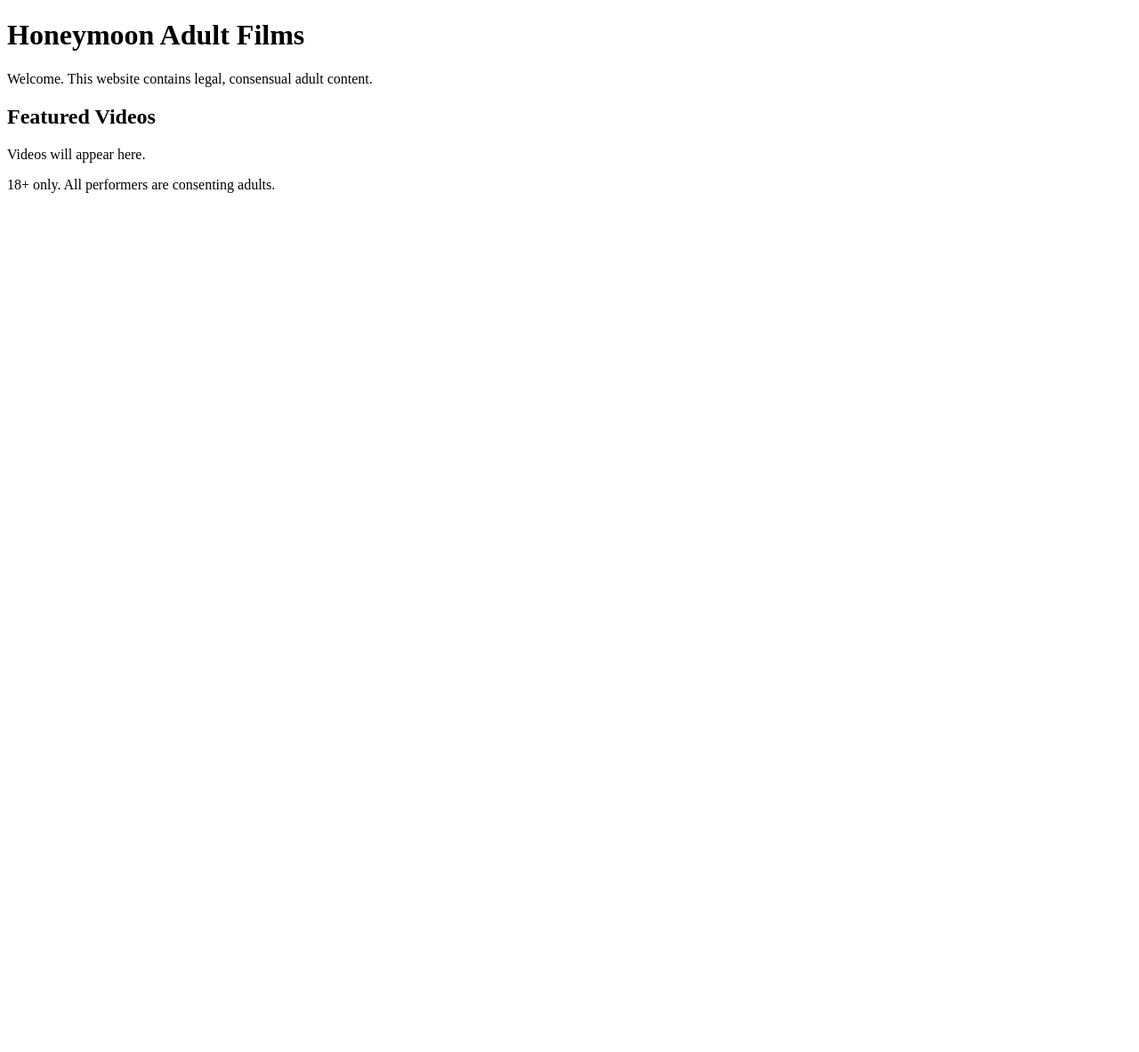
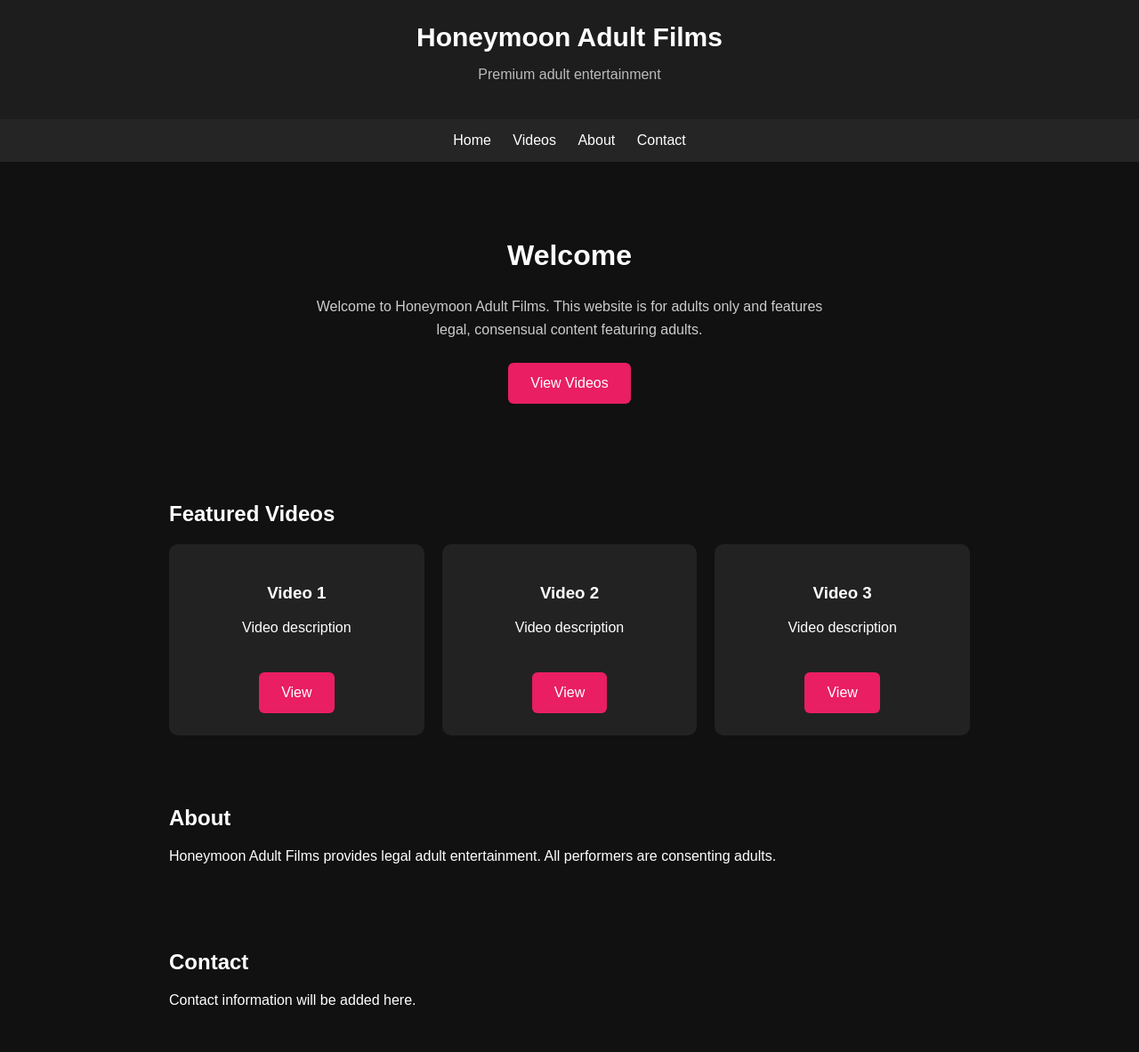
Before and after one commit to greaterhigher2-del/Honeymoon-Adult-Film-, a plain HTML site: page index.html in a window 1280 px wide. Shown: the top 1183 px of the page at 89% size. Before the commit the page ends 800 px from the top, so only its background shows below. Drawn offline with Linux system fonts and the light colour scheme.

Commit message:
Enhance index.html with layout and styling updates
Added header, navigation, and hero section to the homepage. Updated styles for better layout and presentation.

```diff
--- a/index.html
+++ b/index.html
@@ -4,16 +4,165 @@
   <meta charset="UTF-8">
   <meta name="viewport" content="width=device-width, initial-scale=1.0">
   <title>Honeymoon Adult Films</title>
+
+  <style>
+    body {
+      margin: 0;
+      font-family: Arial, sans-serif;
+      background: #111;
+      color: white;
+    }
+
+    header {
+      padding: 25px 20px;
+      text-align: center;
+      background: #1d1d1d;
+    }
+
+    header h1 {
+      margin: 0;
+      font-size: 30px;
+    }
+
+    header p {
+      color: #bbb;
+    }
+
+    nav {
+      text-align: center;
+      padding: 15px;
+      background: #252525;
+    }
+
+    nav a {
+      color: white;
+      text-decoration: none;
+      margin: 0 10px;
+    }
+
+    .hero {
+      text-align: center;
+      padding: 60px 20px;
+    }
+
+    .hero h2 {
+      font-size: 32px;
+    }
+
+    .hero p {
+      color: #ccc;
+      max-width: 600px;
+      margin: auto;
+      line-height: 1.6;
+    }
+
+    .button {
+      display: inline-block;
+      margin-top: 25px;
+      padding: 14px 25px;
+      background: #e91e63;
+      color: white;
+      text-decoration: none;
+      border-radius: 6px;
+    }
+
+    .section {
+      padding: 30px 20px;
+      max-width: 900px;
+      margin: auto;
+    }
+
+    .cards {
+      display: grid;
+      grid-template-columns: repeat(auto-fit, minmax(220px, 1fr));
+      gap: 20px;
+    }
+
+    .card {
+      background: #222;
+      padding: 25px;
+      border-radius: 10px;
+      text-align: center;
+    }
+
+    footer {
+      text-align: center;
+      padding: 30px;
+      background: #1d1d1d;
+      color: #aaa;
+      margin-top: 40px;
+    }
+  </style>
 </head>
+
 <body>
-  <h1>Honeymoon Adult Films</h1>
-  <p>Welcome. This website contains legal, consensual adult content.</p>
 
-  <h2>Featured Videos</h2>
-  <p>Videos will appear here.</p>
+  <header>
+    <h1>Honeymoon Adult Films</h1>
+    <p>Premium adult entertainment</p>
+  </header>
+
+  <nav>
+    <a href="#">Home</a>
+    <a href="#videos">Videos</a>
+    <a href="#about">About</a>
+    <a href="#contact">Contact</a>
+  </nav>
+
+  <section class="hero">
+    <h2>Welcome</h2>
+    <p>
+      Welcome to Honeymoon Adult Films.
+      This website is for adults only and features legal,
+      consensual content featuring adults.
+    </p>
+
+    <a class="button" href="#videos">View Videos</a>
+  </section>
+
+  <section class="section" id="videos">
+    <h2>Featured Videos</h2>
+
+    <div class="cards">
+
+      <div class="card">
+        <h3>Video 1</h3>
+        <p>Video description</p>
+        <a class="button" href="#">View</a>
+      </div>
+
+      <div class="card">
+        <h3>Video 2</h3>
+        <p>Video description</p>
+        <a class="button" href="#">View</a>
+      </div>
+
+      <div class="card">
+        <h3>Video 3</h3>
+        <p>Video description</p>
+        <a class="button" href="#">View</a>
+      </div>
+
+    </div>
+  </section>
+
+  <section class="section" id="about">
+    <h2>About</h2>
+    <p>
+      Honeymoon Adult Films provides legal adult entertainment.
+      All performers are consenting adults.
+    </p>
+  </section>
+
+  <section class="section" id="contact">
+    <h2>Contact</h2>
+    <p>Contact information will be added here.</p>
+  </section>
 
   <footer>
     <p>18+ only. All performers are consenting adults.</p>
+    <p>© 2026 Honeymoon Adult Films</p>
   </footer>
+
 </body>
-</html>
+    </html>
```
